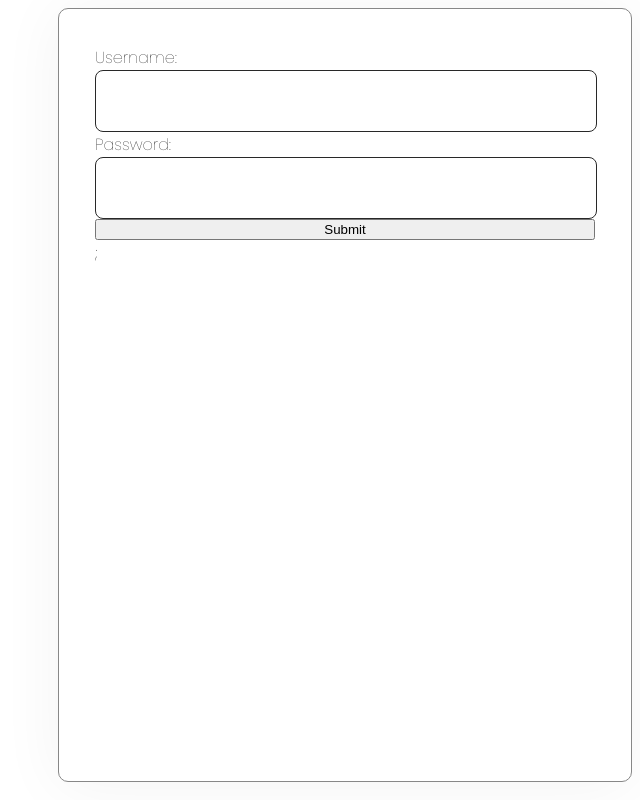
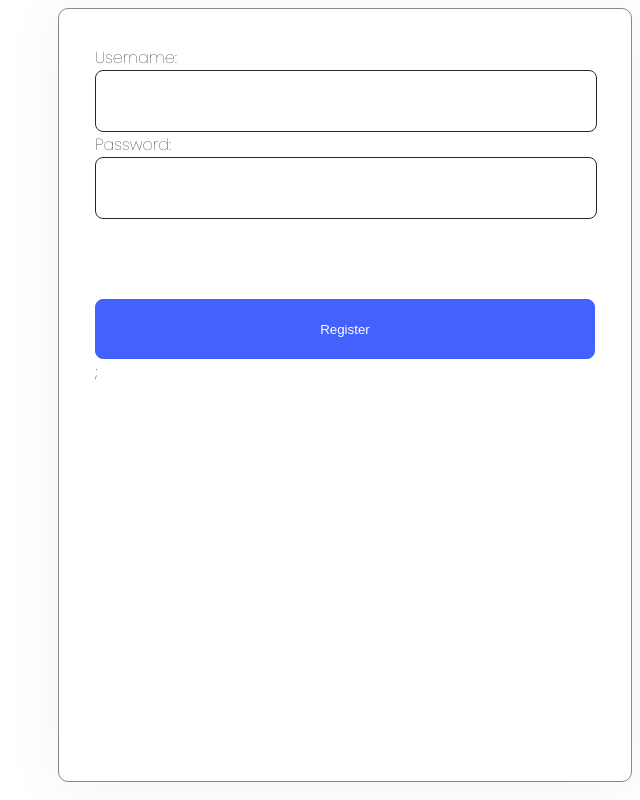
Before and after one commit to Bora1710/react-restaurant-review-app, a React (Vite) app in the folder react-restaurant-review-app/: page /register in a window 1280 px wide. Shown: the whole page, without its empty margins (640-1280 px from the left). Built offline with nearby package versions, Linux system fonts and the light colour scheme.

Commit message:
Fix submit button style

```diff
--- a/react-restaurant-review-app/src/components/Login/Login.module.css
+++ b/react-restaurant-review-app/src/components/Login/Login.module.css
@@ -24,18 +24,6 @@ input {
   padding: 0;
 }
 
-.submitButton {
-  height: 60px;
-  align-items: flex-start;
-  width: 100%;
-  gap: 10px;
-  background: var(--purple);
-  color: white;
-  border-radius: 8px;
-  border: 0.6px solid var(--purple);
-  margin-top: 80px;
-}
-
 .link {
   color: var(--purple);
   font-size: 16px;
--- a/react-restaurant-review-app/src/components/Login/Login.tsx
+++ b/react-restaurant-review-app/src/components/Login/Login.tsx
@@ -74,7 +74,7 @@ export default function Login() {
           onChange={handleFormChange}
           name="password"
         ></input>
-        <button className={styles.submitButton}>Submit</button>
+        <button className="submitButton">Log In</button>
         <p className={styles.registerCheck}>
           Don't have an account?
           <a className={styles.link} onClick={handleRegisterClick}>
--- a/react-restaurant-review-app/src/components/Register/Register.tsx
+++ b/react-restaurant-review-app/src/components/Register/Register.tsx
@@ -32,7 +32,7 @@ export default function Register() {
           onChange={handleFormChange}
           name="password"
         ></input>
-        <button>Submit</button>;
+        <button className="submitButton">Register</button>;
       </form>
     </>
   );
--- a/react-restaurant-review-app/src/index.css
+++ b/react-restaurant-review-app/src/index.css
@@ -44,3 +44,15 @@ h3 {
   font-style: normal;
   line-height: normal;
 }
+
+.submitButton {
+  height: 60px;
+  align-items: flex-start;
+  width: 100%;
+  gap: 10px;
+  background: var(--purple);
+  color: white;
+  border-radius: 8px;
+  border: 0.6px solid var(--purple);
+  margin-top: 80px;
+}
```
